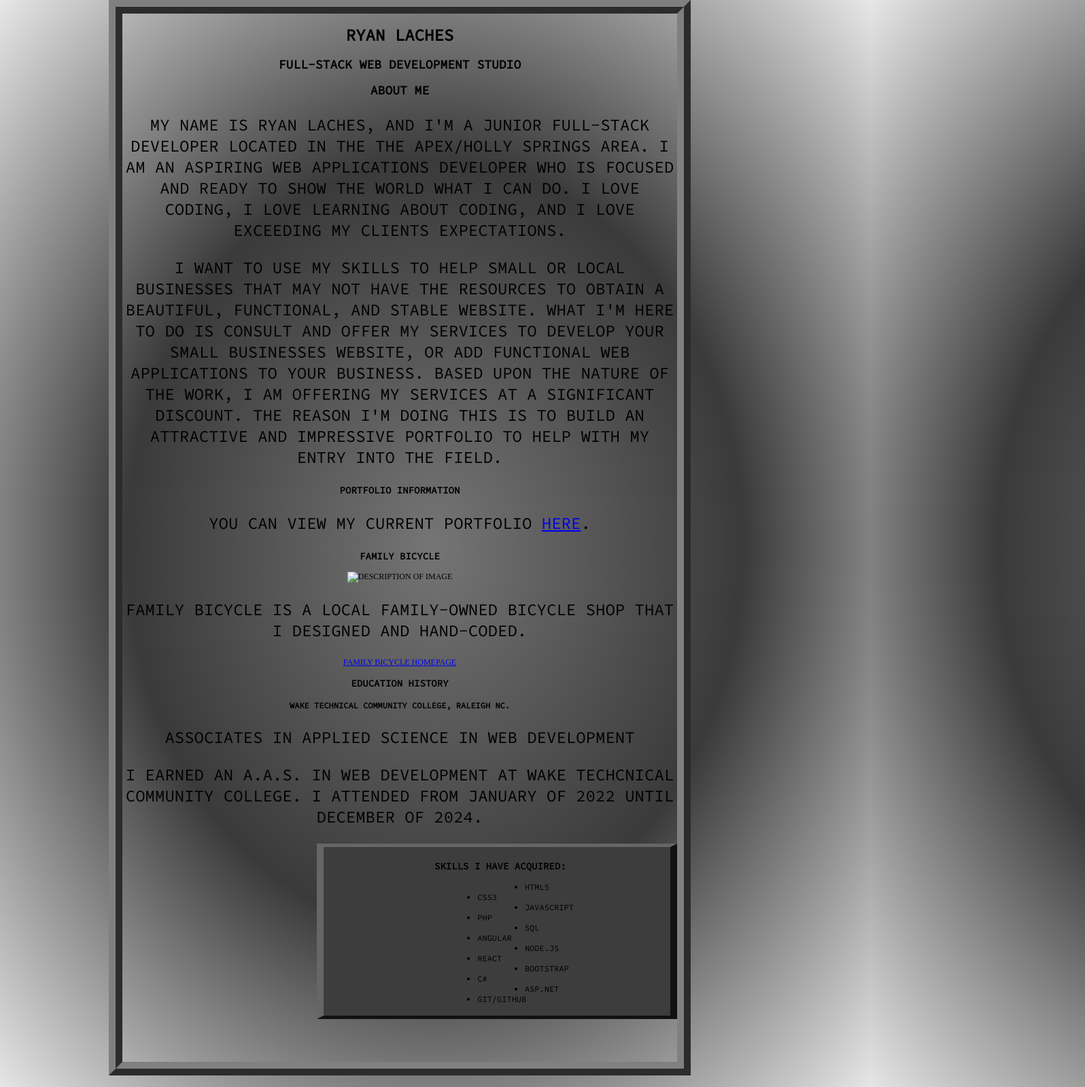
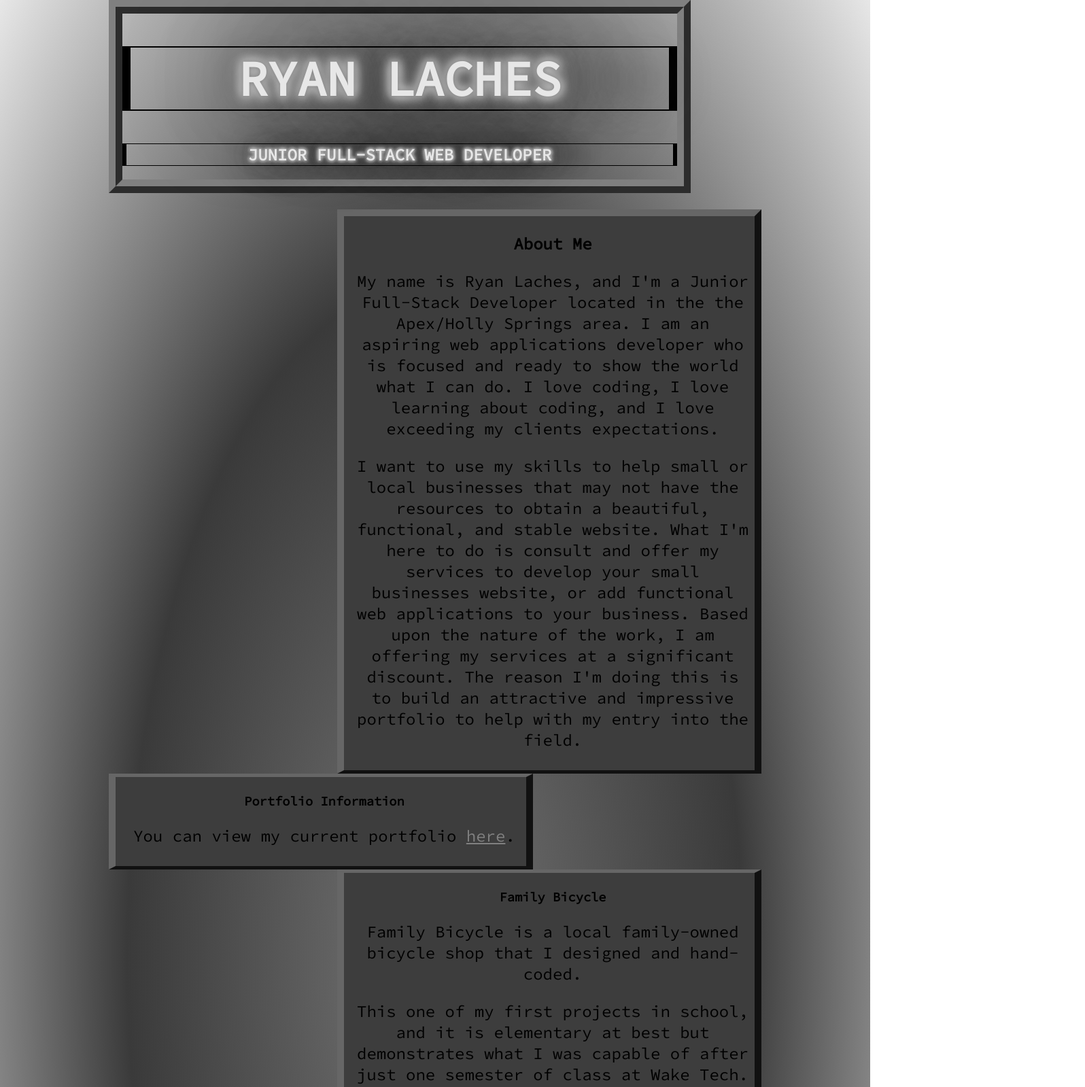
Before and after one commit to RyanLaches/Assignment_3, a plain HTML site: page index.html in a window 1280 px wide. Shown: the top 1599 px of the page at 68% size, 1596 px wide, since content can reach past the window. Drawn offline with Linux system fonts and the light colour scheme.

Commit message:
Header update
Header has been updated, implemented a Google API's effect (stylesheet source code is obviously within the <head> tag....image added to the Family Bicycle section.

```diff
--- a/css/style.css
+++ b/css/style.css
@@ -43,8 +43,94 @@ header {
   margin-bottom: 2.5%;
   }
 
-  header span {
-      font-size: 20px;
+  .font-effect-3d-float{
+    font-size: 72px;
+  }
+header h1 {
+  font-size: 72px;
+  border-width: 2px 12px 2px 12px;
+  border-color: black;
+  border-style: solid;
+  text-shadow: 2px 2px 4px white;
+}
+header h2 {
+  font-size: 24px;
+  border-width: 1px 6px 1px 6px;
+  border-color: black;
+  border-style: solid;
+  text-shadow: 1px 1px 2px white;
+}
+
+section a {
+  color: grey;
+  font-family: SourceCodePro;
+}
+
+section a:visited{
+  color: rgb(185, 185, 185);
+}
+
+section a:hover{
+  color: white;
+  background-color: black;
+}
+/* Section Classes */
+.aboutMe {
+border-width: 10px 10px 5px 10px;
+border-color: rgb(102, 102, 102);
+  border-style: outset;
+background-color: rgb(61, 61, 61);
+padding: 5px 5px 5px 15px;
+margin-left: 35%;
+}
+
+.aboutMe:hover
+    {
+      border-style: inset;
+    }
+
+.portfolio {
+  border-width: 5px 10px 5px 10px;
+  border-color: rgb(102, 102, 102);
+  border-style: outset;
+  background-color: rgb(61, 61, 61);
+  padding: 5px 5px 5px 15px;
+  margin-right: 35%;
+  }
+  .portfolio:hover
+    {
+      border-style: inset;
+    }
+
+
+.familyBicycle_image {
+
+    border-width: 5px 10px 5px 10px;
+  border-color: rgb(102, 102, 102);
+  opacity:inherit;
+}
+.familyBicycle {
+  border-width: 5px 10px 5px 10px;
+  border-color: rgb(102, 102, 102);
+  border-style: outset;
+  background-color: rgb(61, 61, 61);
+  padding: 5px 5px 5px 15px;
+  margin-left: 35%;
+  }
+  .familyBicycle:hover
+    {
+      border-style: inset;
+    }
+
+
+
+.education {
+  border-width: 5px 10px 5px 10px;
+  border-color: rgb(102, 102, 102);
+  border-style: outset;
+  background-color: rgb(61, 61, 61);
+  padding: 5px 5px 5px 15px;
+  margin-right: 35%;
   }
   .education:hover
     {
--- a/index.html
+++ b/index.html
@@ -5,14 +5,26 @@
     <meta charset="UTF-8">
     <meta name="viewport" content="width=device-width, initial-scale=1.0">
     <link rel="stylesheet" type="text/css" href="css/style.css">
+    <link rel="stylesheet" href="https://fonts.googleapis.com/css?family=Source+Code+Pro&display=swap&effect=3d-float">
+    <link rel="stylesheet" href="https://cdnjs.cloudflare.com/ajax/libs/font-awesome/4.7.0/css/font-awesome.min.css">
+    <style>
+      .font-effect-neon {
+        text-shadow: 0 0 0.1em rgb(125, 125, 125), 0 0 0.5em rgb(61, 61, 61),  0 0 0.2em #fff,
+        0 0 0.2em #fff, 0 0 2.5em rgb(61, 61, 61),
+        0 0 0.4em #fff,  2.0em 0 1.0em rgb(61, 61, 61),
+        0 0 1.5em  rgb(61, 61, 61);
+        color: rgb(231,231,231);
+      }
+    </style>
     <title>Laches Web Solutions</title>
   </head>
   <body>
     <main>
       <!-- ***********************  ABOUT / PROFILE  *********************** -->
       <header>
-        <h1>Ryan Laches</h1>
-        <h2>Full-Stack Web Development Studio</h2>
+        <h1 class="font-effect-neon">Ryan Laches</h1>
+        <h2 class="font-effect-neon">Junior Full-Stack Web Developer</h2>
+      </header>
 
       <!-- ********************  PROJECTS / PORTFOLIO  ********************* -->
       <section class="aboutMe">
@@ -38,8 +50,12 @@
 
         <section class="familyBicycle">
           <h3>Family Bicycle</h3>
-          <img src="project-thumbnail.png" alt="description of image">
+
           <p>Family Bicycle is a local family-owned bicycle shop that I designed and hand-coded. </p>
+          <p>This one of my first projects in school, and it is elementary at best but demonstrates
+            what I was capable of after just one semester of class at Wake Tech.
+          </p>
+          <img class="familyBicycle_image" src="css/images/family_bicycle.png"><br><br>
           <a href="https://wcet.waketech.edu/rjlaches/WEB140/Final_Project/Family_Bicycle/homepage.html" target="_blank">Family Bicycle Homepage</a>
         </section>
         <!-- End of Project block. -->
```
